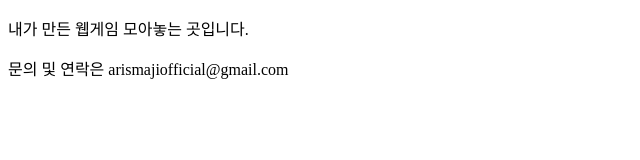
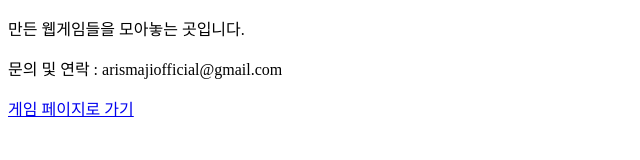
Before and after one commit to baanbaek/arcade, a plain HTML site: page index.html in a window 1280 px wide. Shown: the whole page, without its empty margins (0-640 px from the left). Drawn offline with Linux system fonts and the light colour scheme.

Commit message:
v0.01
make 1 page

```diff
--- a/index.html
+++ b/index.html
@@ -5,8 +5,10 @@
   <title>baanbaek's arcade</title>
 </head>
 <body>
-  <p>내가 만든 웹게임 모아놓는 곳입니다.</p>
-  <p>문의 및 연락은 arismajiofficial@gmail.com</p>
+  <p>만든 웹게임들을 모아놓는 곳입니다.</p>
+  <p>문의 및 연락 : arismajiofficial@gmail.com</p>
+
+  <p><a href="game.html">게임 페이지로 가기</a></p>
 
   <!-- 유니티 게임을 iframe으로 넣을 수도 있음 -->
   <!-- 광고 스크립트도 여기 나중에 삽입 -->
```
Also changed, not shown: game.html (added, +11 -0 lines).
